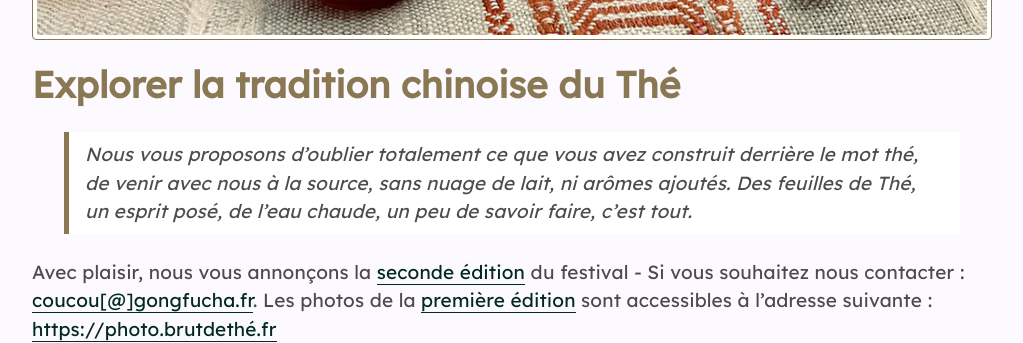
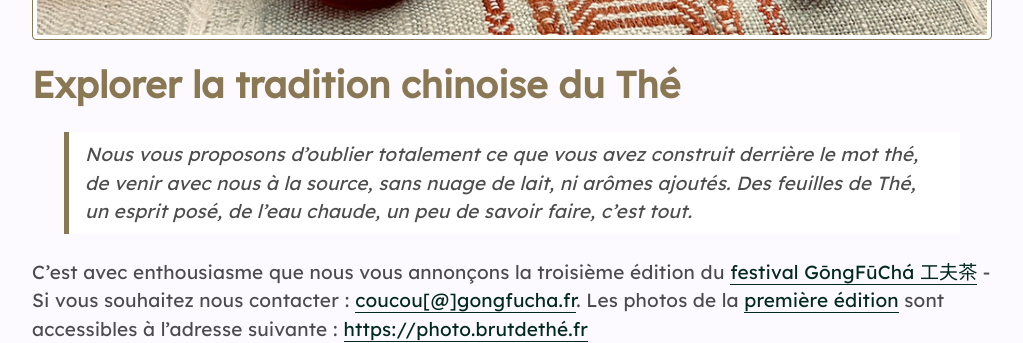
Before and after one commit to brutdethe/site, a Jekyll site: the page built from index.md, in a window 1280 px wide and 900 px high, scrolled down 524 px, cut to the strip 0-343 px from the top of the window. Shown: the whole strip, without its empty margins (128-1151 px from the left). Built offline with Jekyll 4.4.1, drawn with Linux system fonts in a browser that asks for light colours; nearby versions of some CDN libraries.

Commit message:
ajoute la nouvelle édition sur la première page

```diff
--- a/Gemfile
+++ b/Gemfile
@@ -4,9 +4,12 @@ source "https://rubygems.org"
 
 git_source(:github) {|repo_name| "https://github.com/#{repo_name}" }
 
+gem 'liquid', '~> 4.0.3'
 gem "jekyll"
 gem "jekyll-remote-theme"
 gem "jekyll-github-metadata"
 gem "jekyll-relative-links"
 gem "jekyll-titles-from-headings"
 gem 'jekyll-sitemap', '~> 1.4'
+
+gem "webrick", "~> 1.8"
--- a/index.md
+++ b/index.md
@@ -1,6 +1,6 @@
 ---
 layout: page
-title: Brut de thé
+title: GōngFūChá - 工夫茶
 ---
 
 ![](/assets/media/accueil_2.jpg)
@@ -9,9 +9,9 @@ title: Brut de thé
 
 {% include uvp.md %}
 
-Avec plaisir, nous vous annonçons la [seconde édition](https://gongfucha.xn--brutdeth-i1a.fr) du festival - Si vous souhaitez nous contacter : <a href="mailto:coucou[@]gongfucha.fr">coucou[@]gongfucha.fr</a>. Les photos de la [première édition](https://festival.gongfucha.fr/2022) sont accessibles à l'adresse suivante : [https://photo.brutdethé.fr](https://photo.brutdethé.fr)
+C'est avec enthousiasme que nous vous annonçons la troisième édition du [festival GōngFūChá 工夫茶](https://festival.gongfucha.fr) - Si vous souhaitez nous contacter : <a href="mailto:coucou@gongfucha.fr">coucou[@]gongfucha.fr</a>. Les photos de la [première édition](https://festival.gongfucha.fr/2022) sont accessibles à l'adresse suivante : [https://photo.brutdethé.fr](https://photo.brutdethé.fr)
 
-[<img src="https://festival.gongfucha.fr/assets/images/affiche-gongfucha-2023.jpg" alt="Festival GongFuCha" width="60%" />](https://festival.gongfucha.fr)
+[<img src="https://festival.gongfucha.fr/assets/images/affiche-gongfucha-2025.jpg" alt="Festival GongFuCha" width="60%" />](https://festival.gongfucha.fr)
 
 ## Foire aux devinettes
 
```
Also changed, not shown: Gemfile.lock.
